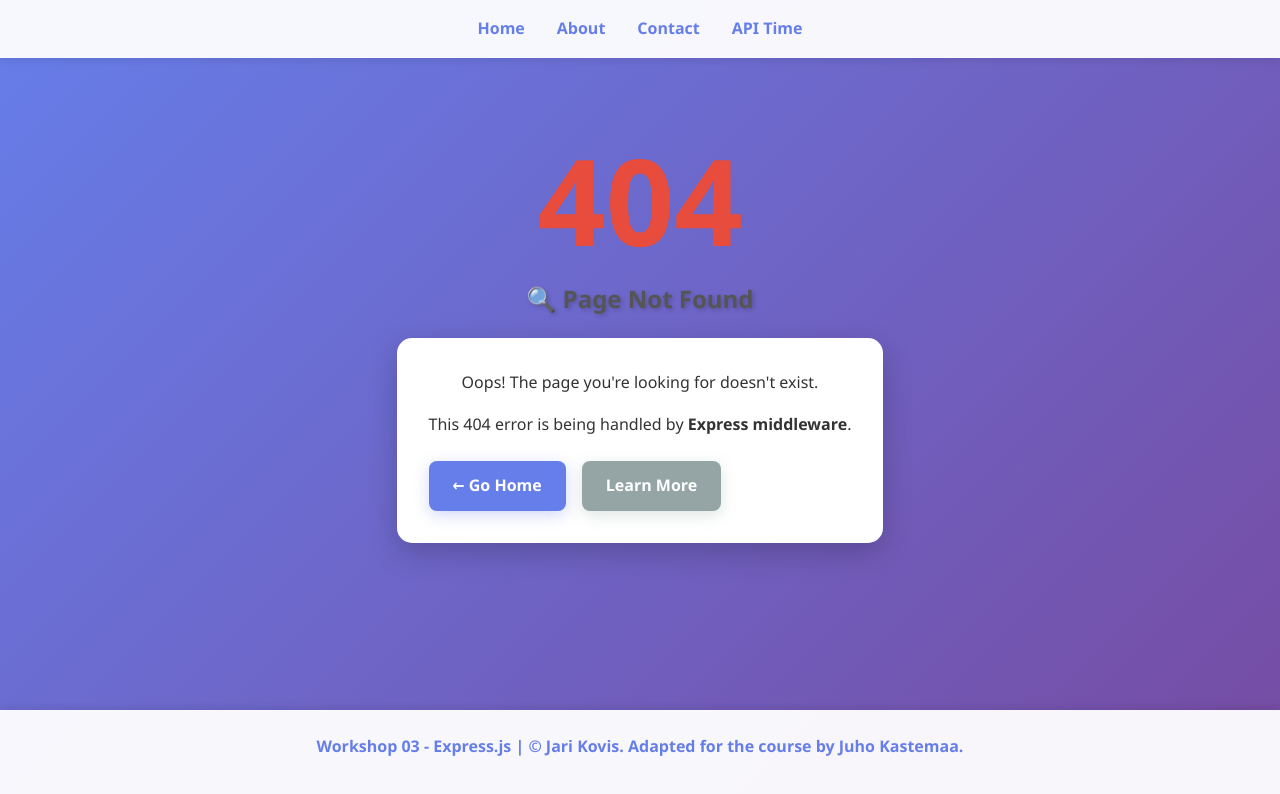
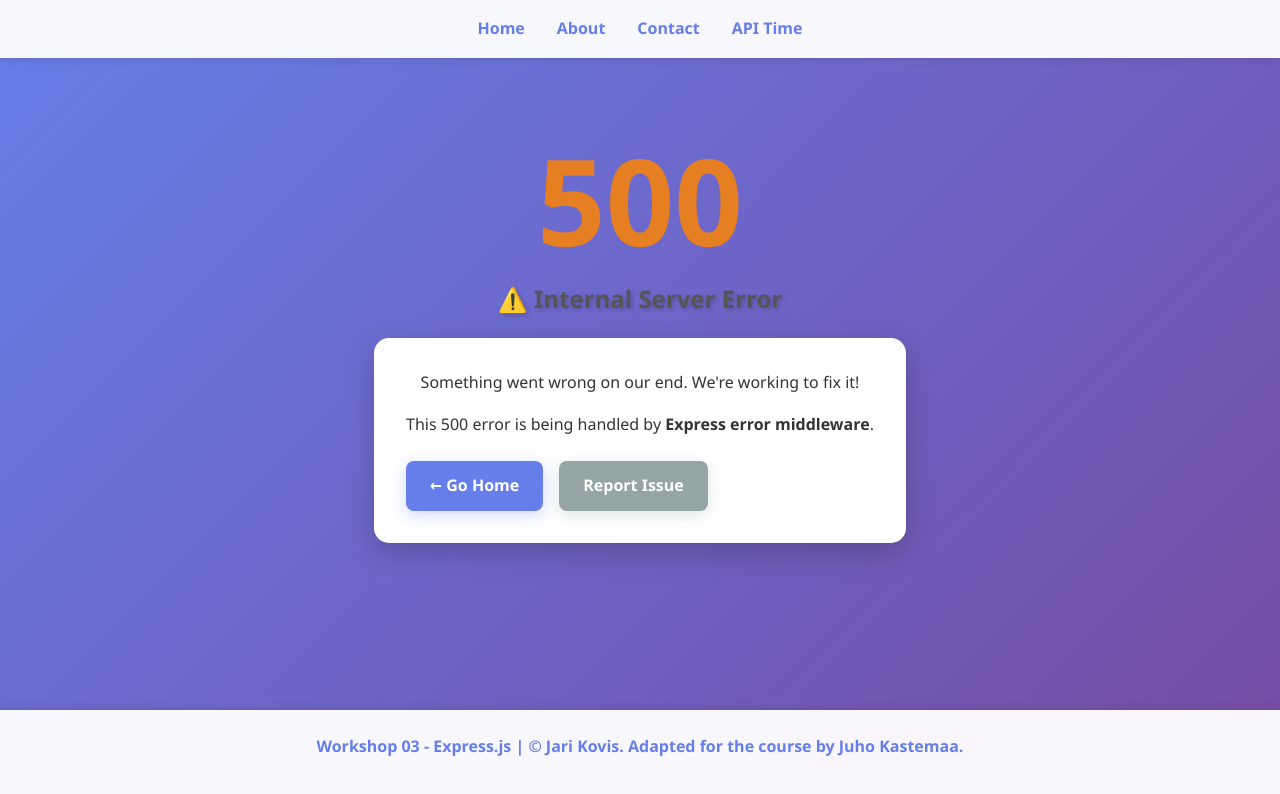
Before and after one commit to deelipstha/web-development2, a website: page WS03_Express/public/500.html in a window 1280 px wide. Drawn offline with Linux system fonts and the light colour scheme.

Commit message:
Change 404 page to 500 server error page

```diff
--- a/WS03_Express/public/500.html
+++ b/WS03_Express/public/500.html
@@ -4,7 +4,7 @@
 <head>
     <meta charset="UTF-8">
     <meta name="viewport" content="width=device-width, initial-scale=1.0">
-    <title>404 - Page Not Found</title>
+    <title>500 - Server Error</title>
     <link rel="stylesheet" href="/styles/style.css">
     <link rel="icon" type="image/png" href="/Laurea_favicon.png">
     <style>
@@ -16,7 +16,7 @@
         .error-code {
             font-size: 120px;
             font-weight: bold;
-            color: #e74c3c;
+            color: #e67e22;
             margin: 0;
             line-height: 1;
         }
@@ -38,16 +38,16 @@
     </nav>
 
     <div class="container error-container">
-        <div class="error-code">404</div>
-        <h1 class="error-message">🔍 Page Not Found</h1>
+        <div class="error-code">500</div>
+        <h1 class="error-message">⚠️ Internal Server Error</h1>
 
         <div class="card">
-            <p>Oops! The page you're looking for doesn't exist.</p>
-            <p>This 404 error is being handled by <strong>Express middleware</strong>.</p>
+            <p>Something went wrong on our end. We're working to fix it!</p>
+            <p>This 500 error is being handled by <strong>Express error middleware</strong>.</p>
 
             <div class="btn-group">
                 <a href="/" class="btn">← Go Home</a>
-                <a href="/about" class="btn btn-secondary">Learn More</a>
+                <a href="/contact" class="btn btn-secondary">Report Issue</a>
             </div>
         </div>
     </div>
```
